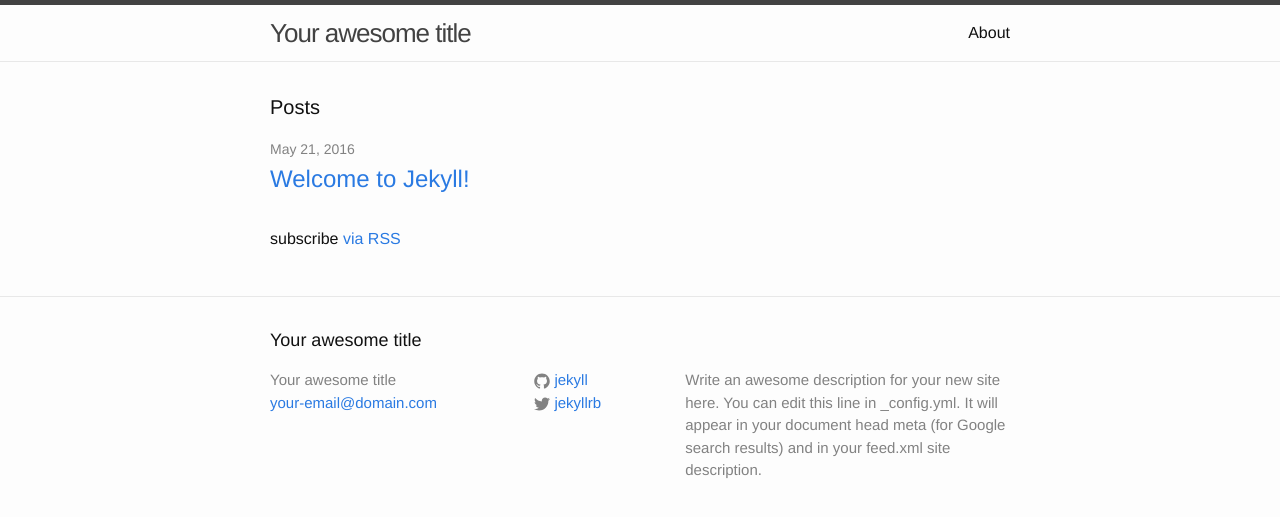
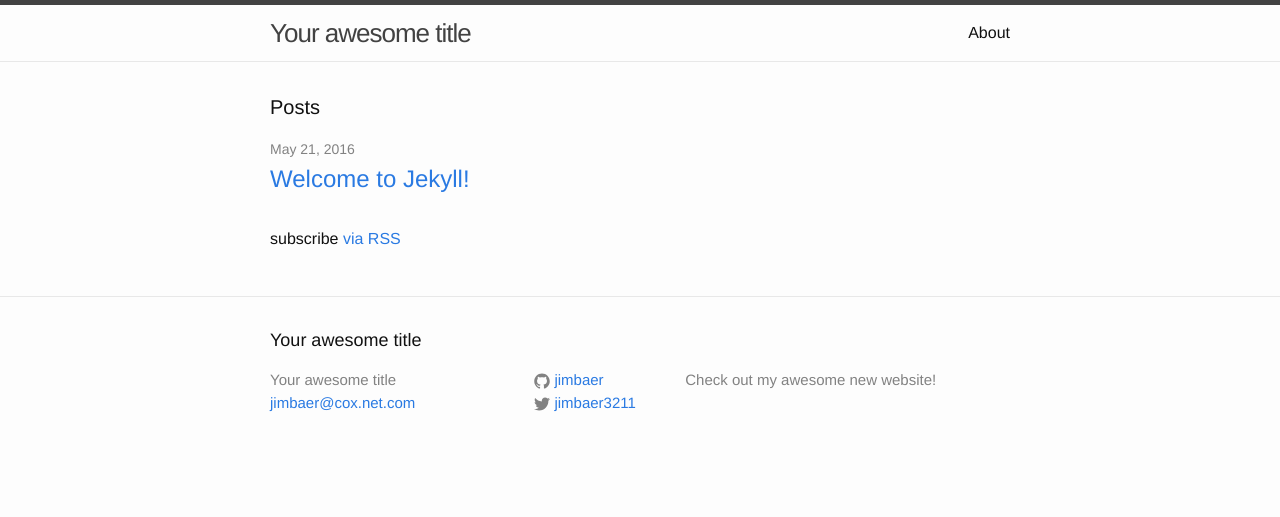
Before and after one commit to jimbaer/jimbaer.github.io, a Jekyll site: the page built from index.html, in a window 1280 px wide. Shown: the top 517 px of the page. Built offline with Jekyll 4.4.1, drawn with Linux system fonts in a browser that asks for light colours.

Commit message:
Update _config.yml

```diff
--- a/_config.yml
+++ b/_config.yml
@@ -7,15 +7,13 @@
 
 # Site settings
 title: Your awesome title
-email: your-email@domain.com
+email: jimbaer@cox.net.com
 description: > # this means to ignore newlines until "baseurl:"
-  Write an awesome description for your new site here. You can edit this
-  line in _config.yml. It will appear in your document head meta (for
-  Google search results) and in your feed.xml site description.
+  Check out my awesome new website!
 baseurl: "" # the subpath of your site, e.g. /blog
 url: "http://yourdomain.com" # the base hostname & protocol for your site
-twitter_username: jekyllrb
-github_username:  jekyll
+twitter_username: jimbaer3211
+github_username:  jimbaer
 
 # Build settings
 markdown: kramdown
```
